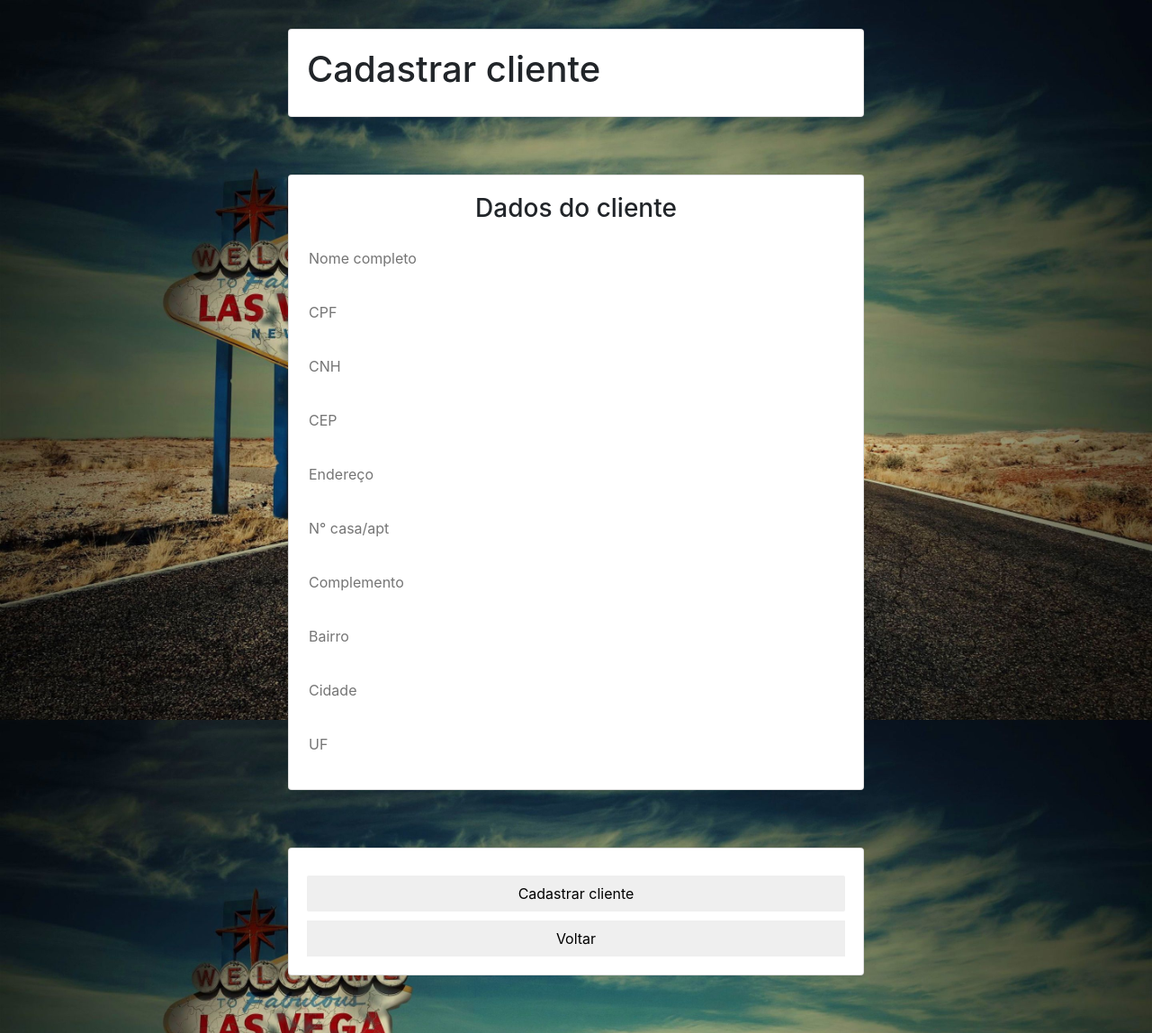
After one commit to miguelitodev/Cardians, a PHP site: page /admin/locacao/form-cadastrar-cliente.php in a window 1280 px wide. The commit adds this page. Shown: the whole page at 90% size. Run offline with PHP 8.4, Linux system fonts and the light colour scheme.

Commit message:
Alterações no Locacao

```diff
--- /dev/null
+++ b/admin/locacao/form-cadastrar-cliente.php
@@ -0,0 +1,55 @@
+<!doctype html>
+<html lang="pt-br">
+
+<head>
+    <title>Fazer locação</title>
+    <meta charset="utf-8">
+    <meta name="viewport" content="width=device-width, initial-scale=1, shrink-to-fit=no">
+    <link rel="stylesheet" href="https://stackpath.bootstrapcdn.com/bootstrap/4.3.1/css/bootstrap.min.css" integrity="sha384-ggOyR0iXCbMQv3Xipma34MD+dH/1fQ784/j6cY/iJTQUOhcWr7x9JvoRxT2MZw1T" crossorigin="anonymous">
+    <link rel="stylesheet" href="../../css/style-parte-admin.css">
+</head>
+
+<body>
+    <div>
+        <div class="card text-left">
+          <div class="card-body">
+                <h1>Cadastrar cliente</h1>
+          </div>
+        </div>
+        <form action="cadastrar-locacao.php" method="POST">
+            <div class="card">
+                <div class="card-body">
+                    <h3>Dados do cliente</h3>
+                    <input type="text" name="nome" placeholder="Nome completo">
+                    <input type="text" name="cpf" placeholder="CPF">
+                    <input type="text" name="cnh" placeholder="CNH">
+                    <input type="text" name="cep" placeholder="CEP">
+                    <input type="text" name="endereco" placeholder="Endereço">
+                    <input type="text" name="numeroCasa" placeholder="N° casa/apt">
+                    <input type="text" name="complemento" placeholder="Complemento">
+                    <input type="text" name="bairro" placeholder="Bairro">
+                    <input type="text" name="cidade" placeholder="Cidade">
+                    <input type="text" name="uf" placeholder="UF">
+                </div>
+            </div>
+            <div class="card">
+                <div class="card-body">
+                    <input type="submit" value="Cadastrar cliente">
+                    <a href="form-cadastrar-locacao.php">
+                        <button
+                            style=" width: 100%;
+                                    height: 40px;
+                                    border: none;">
+                            Voltar
+                        </button>
+                    </a>
+                </div>
+            </div>
+        </form>
+    </div>
+    <script src="https://code.jquery.com/jquery-3.3.1.slim.min.js" integrity="sha384-q8i/X+965DzO0rT7abK41JStQIAqVgRVzpbzo5smXKp4YfRvH+8abtTE1Pi6jizo" crossorigin="anonymous"></script>
+    <script src="https://cdnjs.cloudflare.com/ajax/libs/popper.js/1.14.7/umd/popper.min.js" integrity="sha384-UO2eT0CpHqdSJQ6hJty5KVphtPhzWj9WO1clHTMGa3JDZwrnQq4sF86dIHNDz0W1" crossorigin="anonymous"></script>
+    <script src="https://stackpath.bootstrapcdn.com/bootstrap/4.3.1/js/bootstrap.min.js" integrity="sha384-JjSmVgyd0p3pXB1rRibZUAYoIIy6OrQ6VrjIEaFf/nJGzIxFDsf4x0xIM+B07jRM" crossorigin="anonymous"></script>
+</body>
+
+</html>
--- /dev/null
+++ b/classes/Cliente.php
@@ -0,0 +1,6 @@
+<?php
+    class Usuario{
+
+
+    }
+?>
--- a/classes/Locacao.php
+++ b/classes/Locacao.php
@@ -10,6 +10,7 @@
         private $idUsuario;
         private $modeloVeiculo;
         private $nomeUsuario;
+
         private $idCliente;
         private $nomeCliente;
         private $cpfCliente;
--- a/css/style-parte-admin.css
+++ b/css/style-parte-admin.css
@@ -8,7 +8,8 @@ body{
 .card {
     width: 50%;
     margin: 0 auto;
-    margin-top: 5%;
+    margin-top: 2.5%;
+    margin-bottom: 5%;
     text-align: center;
 }
 .card input {
```
